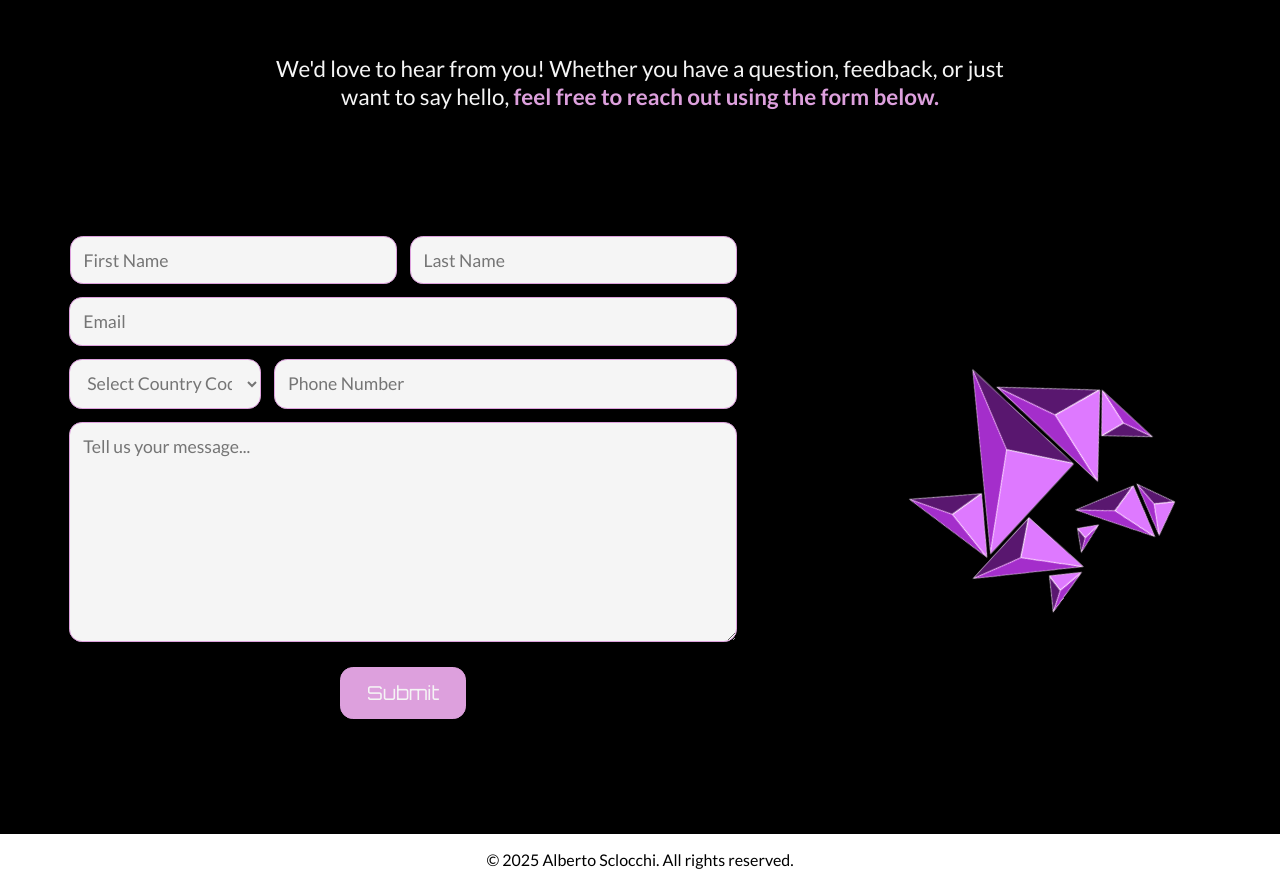
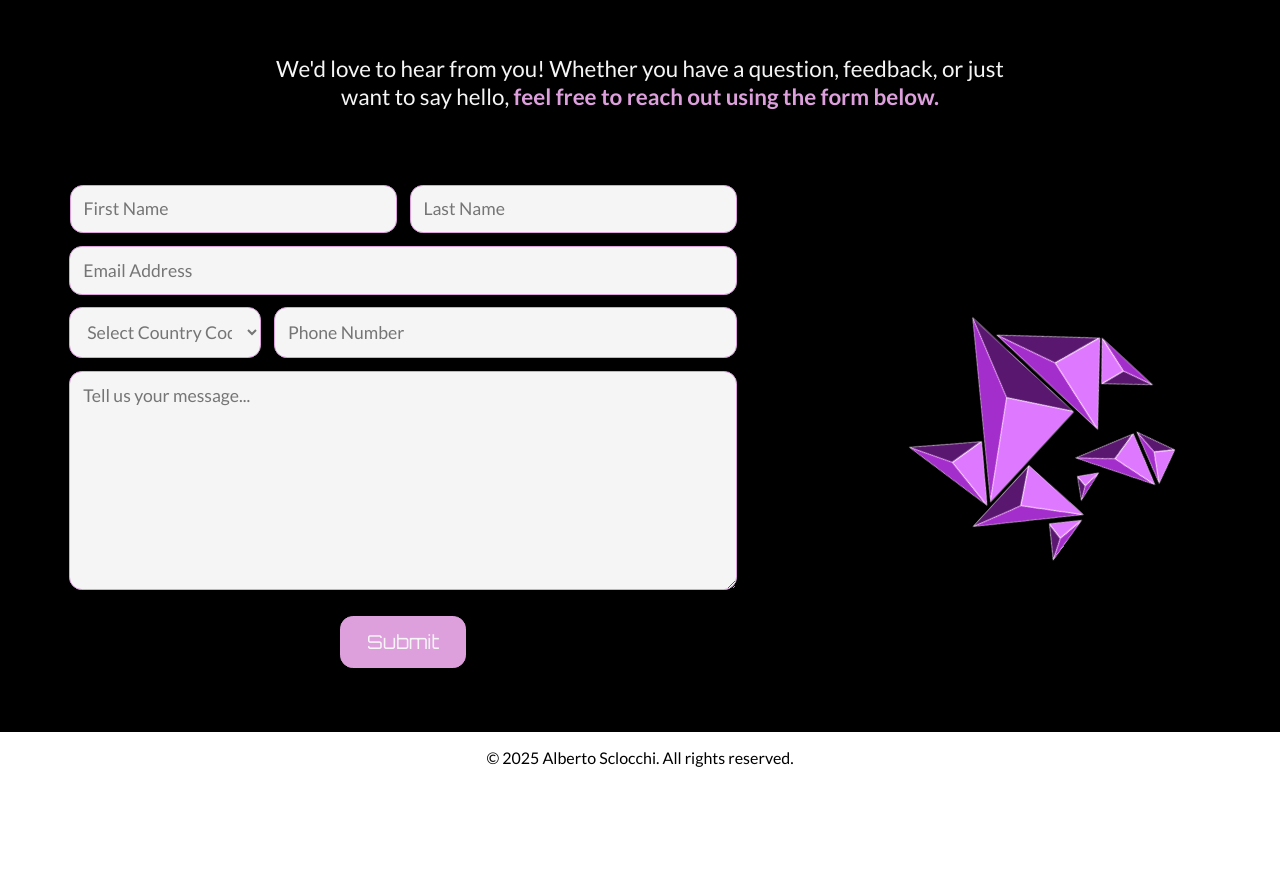
Before and after one commit to alberto-sclocchi/ai-integration-website-client, a React (Create React App) app: page / in a window 1280 px wide. Shown: the part 2445-3330 px from the top of the page. After the commit the page ends 3228 px from the top, so only its background shows below. Built offline with nearby package versions, Linux system fonts and the light colour scheme.

Commit message:
fix Contact Us form placeholders and add smooth scrolling behavior

```diff
--- a/src/App.css
+++ b/src/App.css
@@ -6,6 +6,10 @@
     animation: none !important; /* Disable animations */
     transition: none !important; /* Disable transitions */
   }
+}
+
+*{
+  scroll-behavior: smooth;
 }
 
 .App {
@@ -115,8 +119,7 @@
   justify-content: center;
   width: 60vw;
   height: auto;
-  margin: 3vw 0;
-  padding: 5vw;
+  padding: 4vw 5vw;
   box-sizing: border-box;
   row-gap: 1vw;
 }
--- a/src/components/message/ContactUsForm.jsx
+++ b/src/components/message/ContactUsForm.jsx
@@ -64,7 +64,7 @@
             <input type="text" id="first-name" name="firstName"  placeholder='First Name' className="name-input" value={formData.firstName} onChange={handleChange}/>
             <input type="text" id="last-name" name="lastName"  placeholder='Last Name' className="name-input" value={formData.lastName} onChange={handleChange}/>
         </div>
-        <input type="text" id="email" name="email"  placeholder='Email' className="only-input" value={formData.email} onChange={handleChange}/>
+        <input type="text" id="email" name="email"  placeholder='Email Address' className="only-input" value={formData.email} onChange={handleChange}/>
         <div className="phone-number-div">
             <select id="country-code" name="countryCode" onChange={handleChange} value={formData.countryCode}>
                 <option value="" disabled>
```
